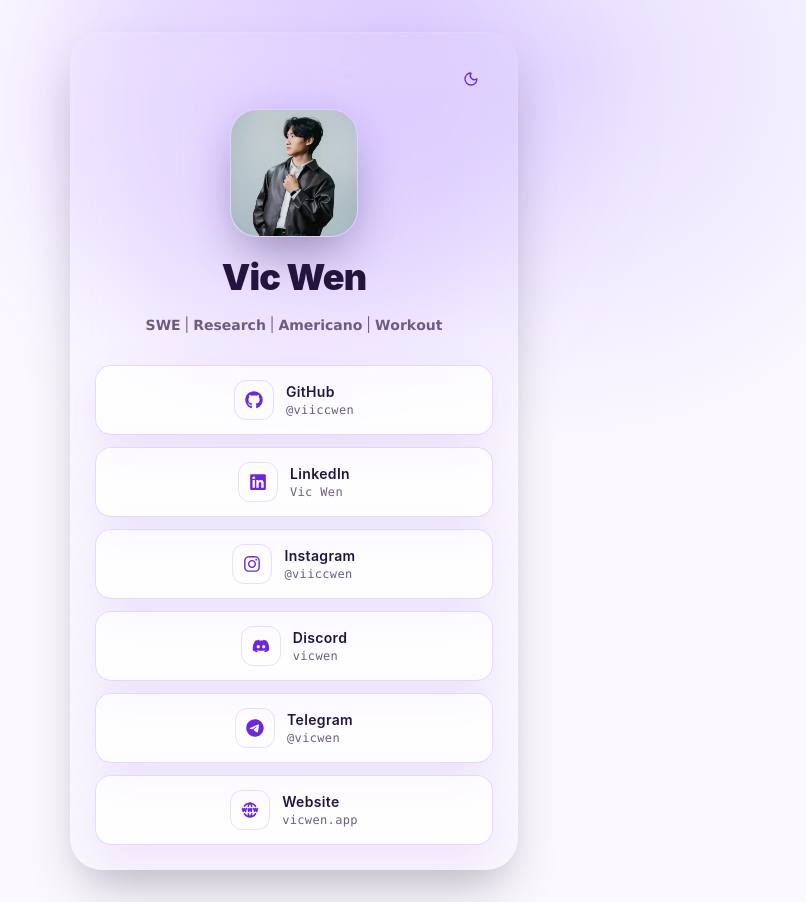
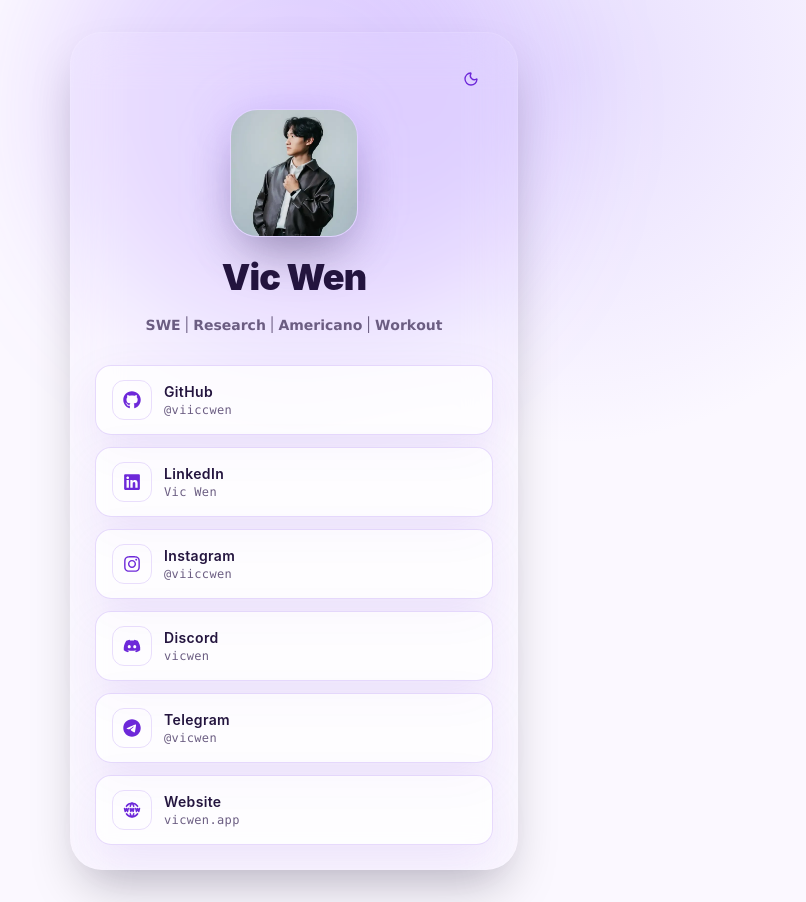
Before and after one commit to viiccwen/mylink, a React (Vite) app: page / in a window 1280 px wide. Shown: the whole page, without its empty margins (346-1152 px from the left). Built offline with nearby package versions, Linux system fonts and the light colour scheme.

Commit message:
Fix mylink link row alignment

```diff
--- a/src/App.tsx
+++ b/src/App.tsx
@@ -116,7 +116,7 @@ function App() {
               return (
                 <Button
                   asChild
-                  className="link-card group h-auto w-full rounded-2xl px-4 py-3.5 text-left animate-in fade-in slide-in-from-bottom-2"
+                  className="link-card group h-auto w-full justify-start rounded-2xl px-4 py-3.5 text-left animate-in fade-in slide-in-from-bottom-2"
                   key={link.label}
                   style={{ animationDelay: `${120 + index * 45}ms` }}
                 >
```
